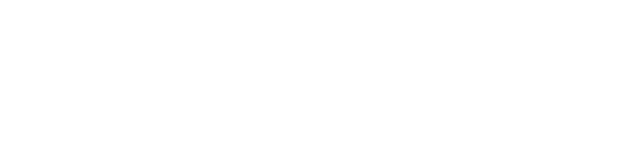
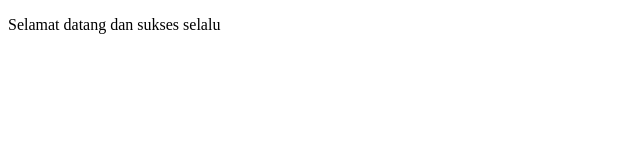
Before and after one commit to MdA317/cekaja, a plain HTML site: page index.html in a window 1280 px wide. Shown: the whole page, without its empty margins (0-640 px from the left). Drawn offline with Linux system fonts and the light colour scheme.

Commit message:
Menambahkan file paragraft

```diff
--- a/index.html
+++ b/index.html
@@ -6,5 +6,7 @@
     <meta name="viewport" content="width=device-width, initial-scale=1.0" />
     <title>Document</title>
   </head>
-  <body></body>
+  <body>
+    <p>Selamat datang dan sukses selalu</p>
+  </body>
 </html>
```
